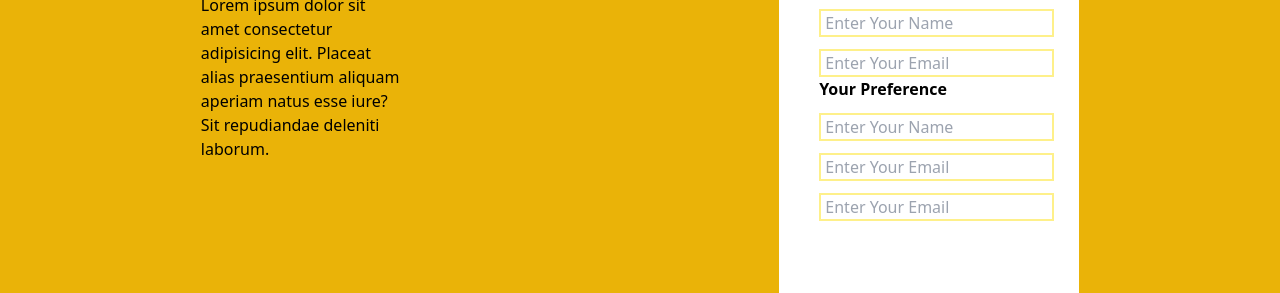
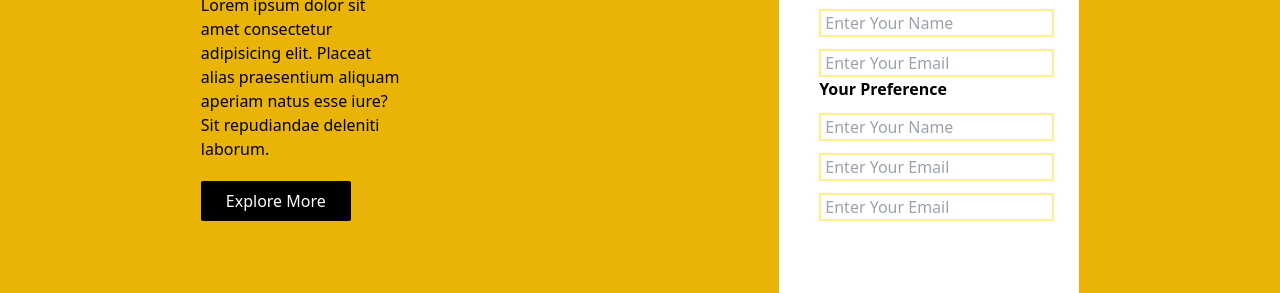
Before and after one commit to Eng-soke/exam, a plain HTML site: page index.html in a window 1280 px wide. Shown: the part 507-800 px from the top of the page. Drawn offline with nearby package versions, Linux system fonts and the light colour scheme.

Commit message:
waxaan bedalay

```diff
--- a/index.html
+++ b/index.html
@@ -31,6 +31,7 @@
                 <div class="flex">
                 <i class=" p-1 fa-solid fa-envelope"></i>
                 <h1 class=""> Are you ready for this</h1>
+
             </div>
 
            <h1 class="text-5xl w-[1200x] pt-5"> Find Your Dream </h1>
@@ -41,7 +42,7 @@
 
 
 
-
+           <button class="bg-black w-[150px] h-[40px] mb-10 rounded-sm text-white mt-5"> Explore More </button>
             </div>
 
 
```
